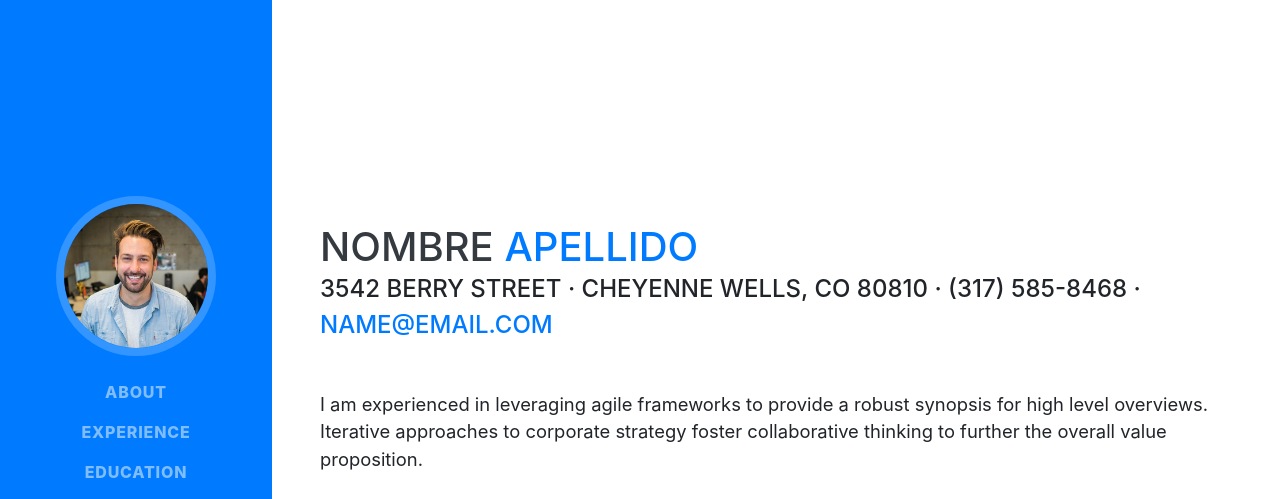
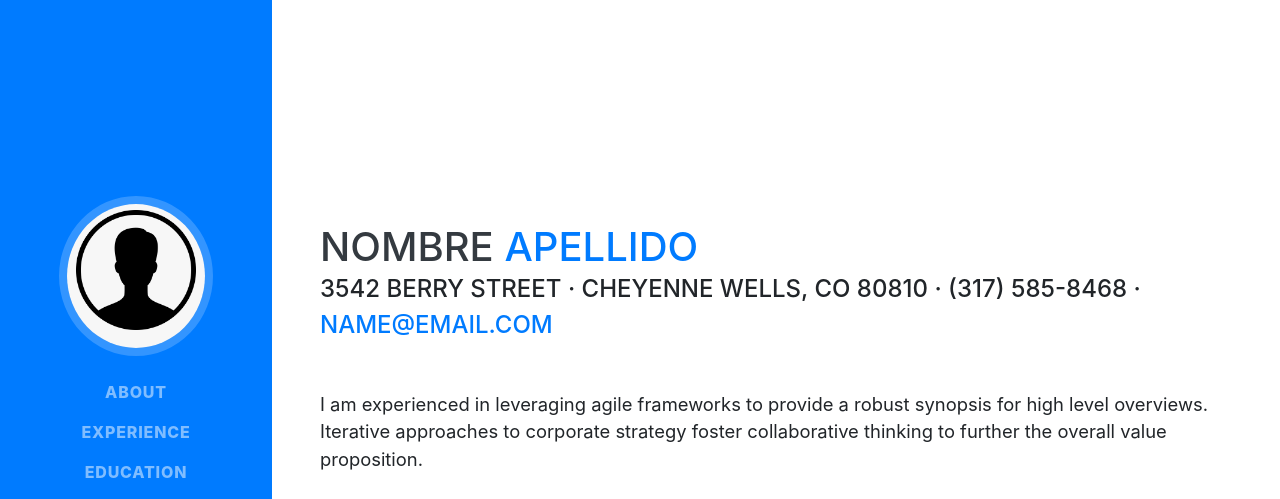
Before and after one commit to GTS-UC3M/gts-uc3m.github.io, a website with bundled scripts: page index.html in a window 1280 px wide. Shown: the top 499 px of the page. Built offline with nearby package versions, Linux system fonts and the light colour scheme; a web font is replaced by a local one.

Commit message:
icon
icon

```diff
--- a/index.html
+++ b/index.html
@@ -29,7 +29,7 @@
     <a class="navbar-brand js-scroll-trigger" href="#page-top">
       <span class="d-block d-lg-none">NOMBRE APELLIDO</span>
       <span class="d-none d-lg-block">
-        <img class="img-fluid img-profile rounded-circle mx-auto mb-2" src="img/profile.jpg" alt="">
+        <img class="img-fluid img-profile rounded-circle mx-auto mb-2" src="img/icon.png" alt="">
       </span>
     </a>
     <button class="navbar-toggler" type="button" data-toggle="collapse" data-target="#navbarSupportedContent" aria-controls="navbarSupportedContent" aria-expanded="false" aria-label="Toggle navigation">
```
